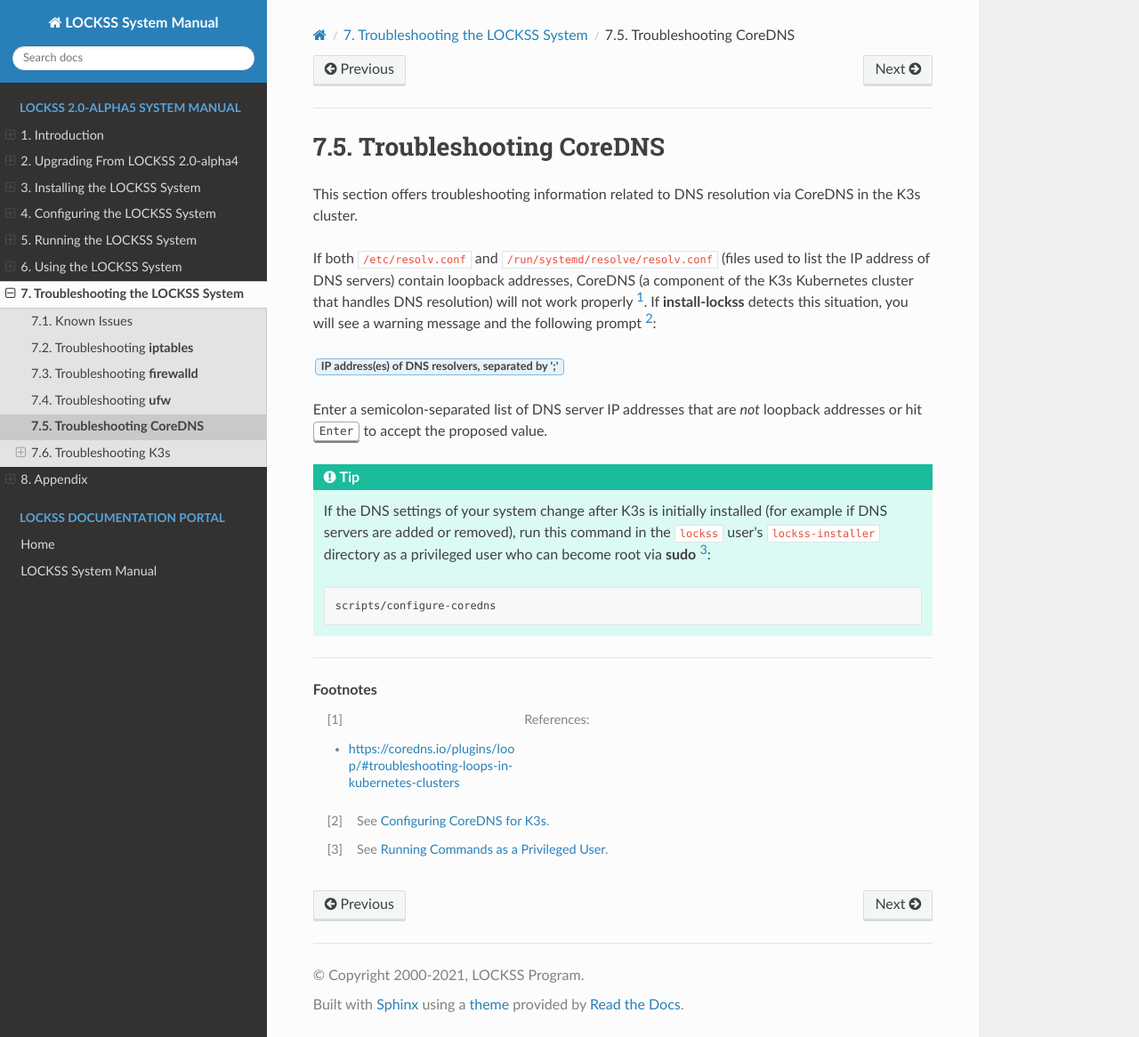
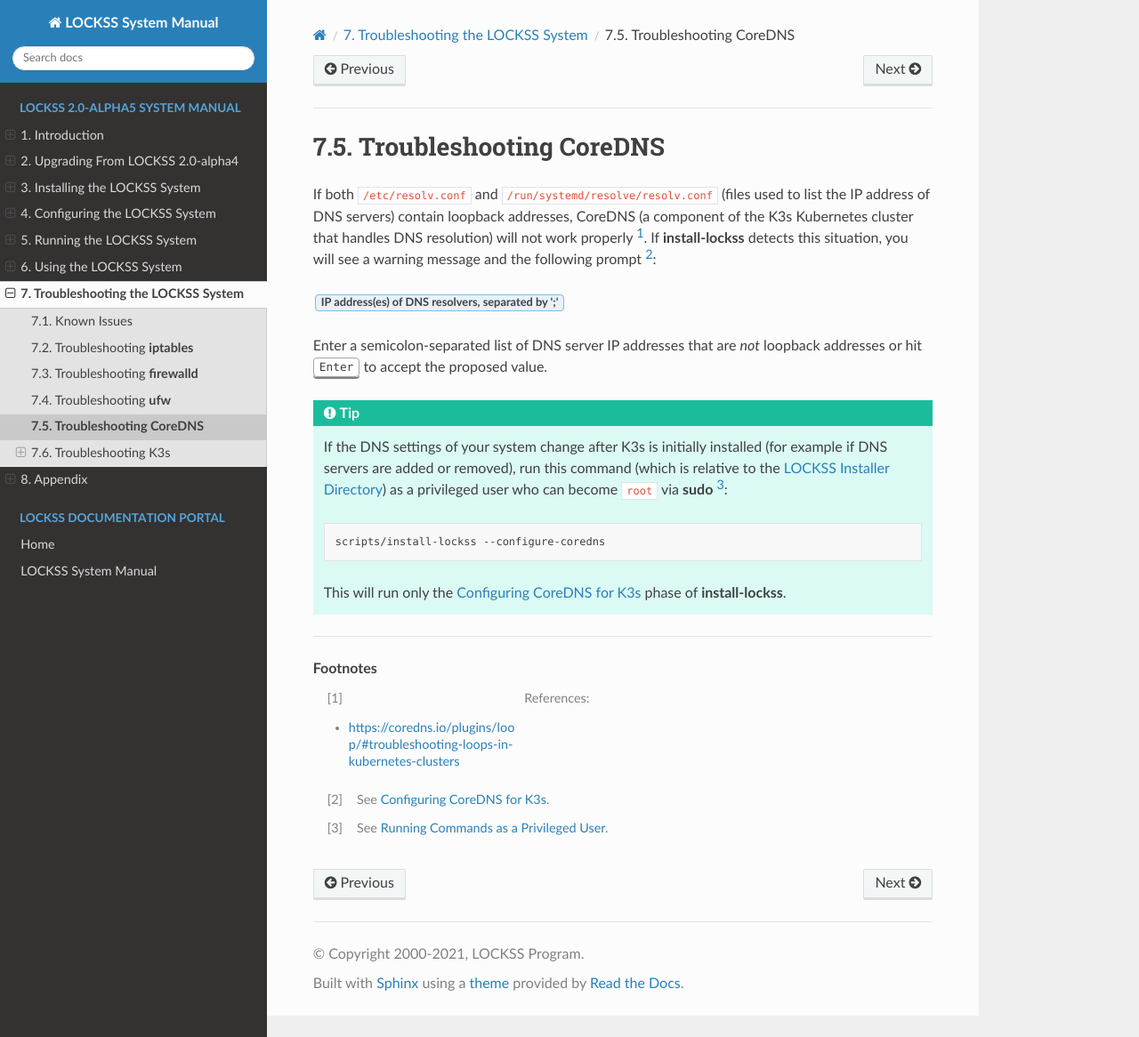
Before and after one commit to lockss/lockss-rtd-manual, a Sphinx documentation site: the page built from docs/troubleshooting/coredns.rst, in a window 1280 px wide and 1166 px high. Shown: the whole window at 89% size. Built offline with Sphinx 7.4.7 and the Read the Docs theme 2.0.0, drawn with Linux system fonts in a browser that asks for light colours.

Commit message:
Adjustments to CoreDNS for alpha5.

```diff
--- a/docs/troubleshooting/coredns.rst
+++ b/docs/troubleshooting/coredns.rst
@@ -1,8 +1,6 @@
 =======================
 Troubleshooting CoreDNS
 =======================
-
-This section offers troubleshooting information related to DNS resolution via CoreDNS in the K3s cluster.
 
 If both :file:`/etc/resolv.conf` and :file:`/run/systemd/resolve/resolv.conf` (files used to list the IP address of DNS servers) contain loopback addresses, CoreDNS (a component of the K3s Kubernetes cluster that handles DNS resolution) will not work properly [#fnreference]_. If :program:`install-lockss` detects this situation, you will see a warning message and the following prompt [#fninstaller]_:
 
@@ -12,11 +10,13 @@ Enter a semicolon-separated list of DNS server IP addresses that are *not* loopb
 
 .. tip::
 
-   If the DNS settings of your system change after K3s is initially installed (for example if DNS servers are added or removed), run this command in the ``lockss`` user's :file:`lockss-installer` directory as a privileged user who can become root via :program:`sudo` [#fnprivileged]_:
+   If the DNS settings of your system change after K3s is initially installed (for example if DNS servers are added or removed), run this command (which is relative to the :ref:`lockss-installer-directory`) as a privileged user who can become ``root`` via :program:`sudo` [#fnprivileged]_:
 
    .. code-block:: shell
 
-      scripts/configure-coredns
+      scripts/install-lockss --configure-coredns
+
+   This will run only the :ref:`Configuring CoreDNS for K3s` phase of :program:`install-lockss`.
 
 ----
 
```
